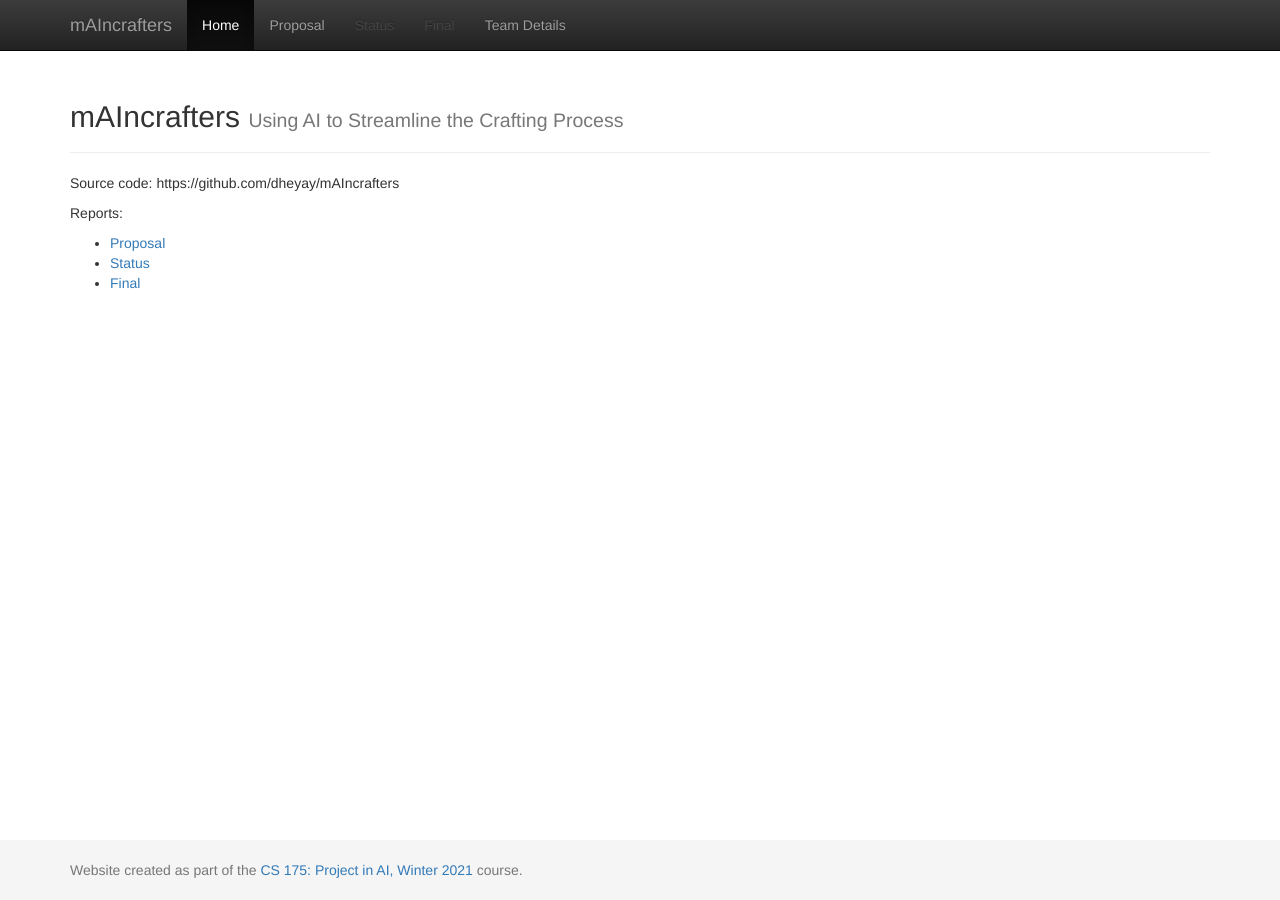
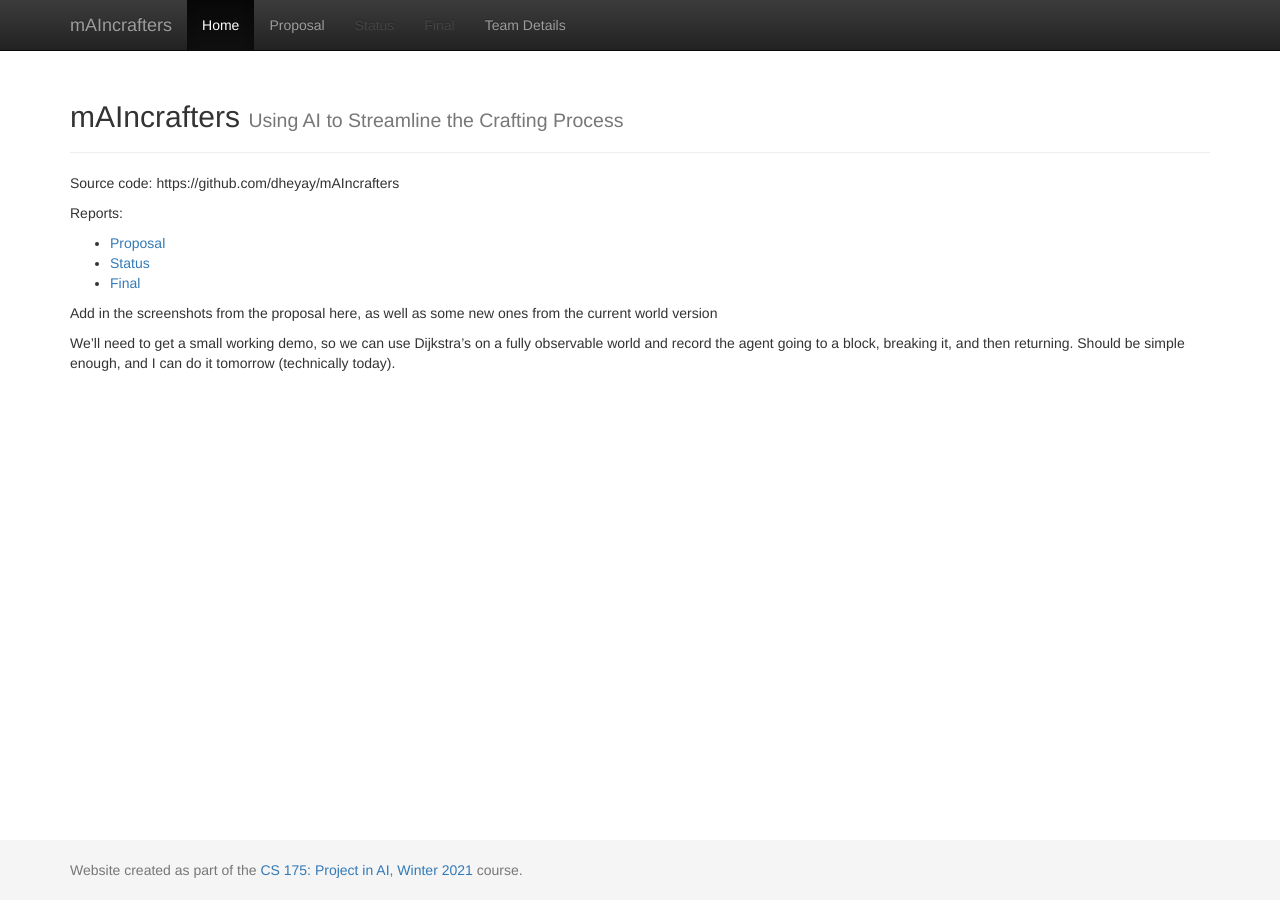
Before and after one commit to dheyay/mAIncrafters, a Jekyll site: the page built from docs/index.md, in a window 1280 px wide. Built offline with Jekyll 4.4.1, drawn with Linux system fonts in a browser that asks for light colours.

Commit message:
Update index.md

```diff
--- a/docs/index.md
+++ b/docs/index.md
@@ -10,3 +10,7 @@ Reports:
 - [Proposal](proposal.html)
 - [Status](status.html)
 - [Final](final.html)
+
+Add in the screenshots from the proposal here, as well as some new ones from the current world version
+
+We'll need to get a small working demo, so we can use Dijkstra's on a fully observable world and record the agent going to a block, breaking it, and then returning. Should be simple enough, and I can do it tomorrow (technically today).
```
